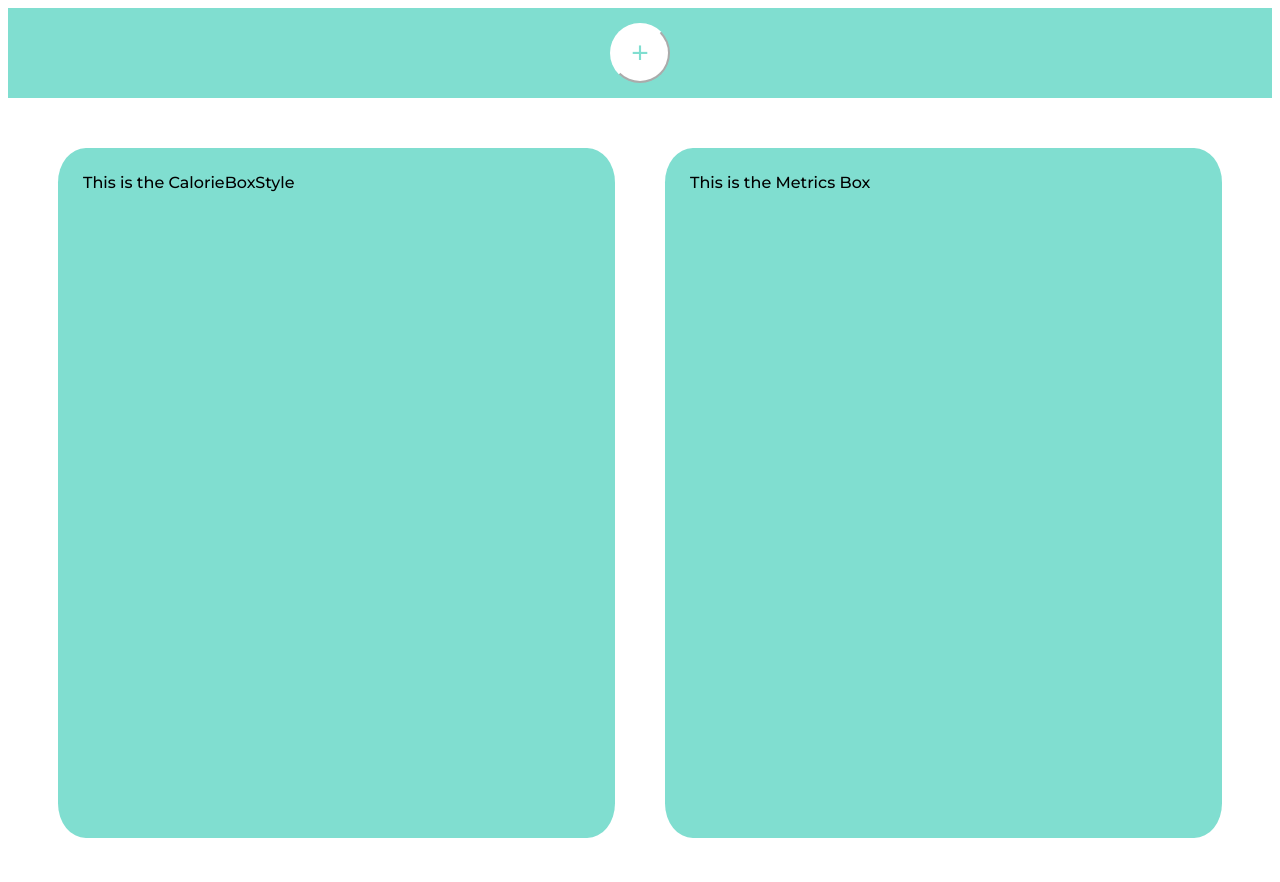
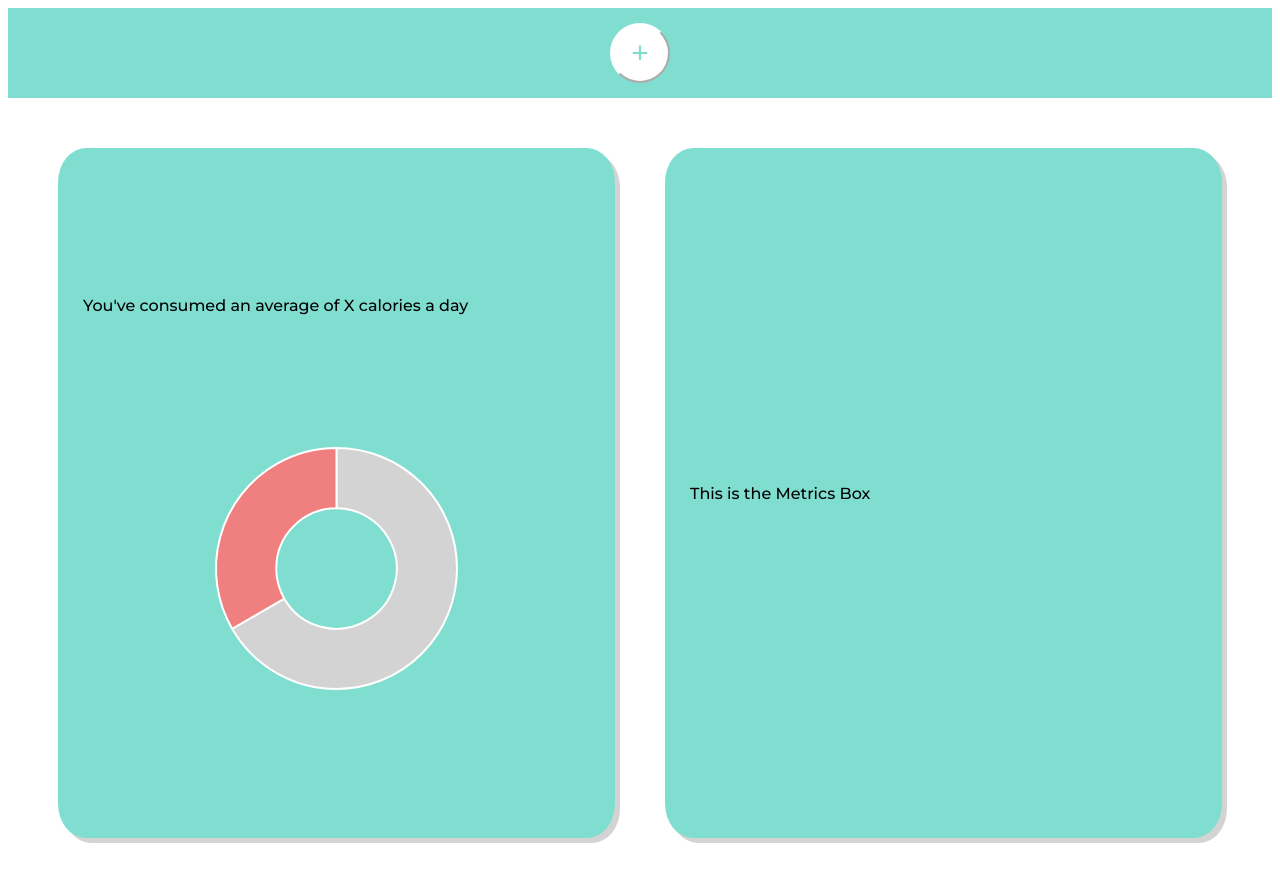
Before and after one commit to jzhengcode/SodaPOP, a React app: page / in a window 1280 px wide. Shown: the top 882 px of the page. Built offline with nearby package versions, Linux system fonts and the light colour scheme.

Commit message:
edited dashboard

```diff
--- a/client/src/StyledComponents/prop.style.js
+++ b/client/src/StyledComponents/prop.style.js
@@ -1,14 +1,18 @@
 import styled from 'styled-components';
 
 const MetricsBox = styled.div`
-  margin: ${props =>
-    props.calories ? '50px 25px 50px 50px' : '50px 50px 50px 25px'
-  };
+  margin: ${(props) => (props.calories ? '50px 25px 50px 50px' : '50px 50px 50px 25px')
+};
   width: 50%;
   height: 80%;
   padding: 25px;
   background-color: #80DED0;
   border-radius: 5%;
+  box-shadow: 5px 5px #d3d3d3;
+  display: flex;
+  flex-direction: column;
+  justify-content: space-evenly;
 `;
 
-export { MetricsBox };
+
+export default MetricsBox;
--- a/client/src/StyledComponents/static.style.js
+++ b/client/src/StyledComponents/static.style.js
@@ -29,5 +29,5 @@ const NavigationBarStyle = styled.div`
 export {
   AddEntryButtonStyle,
   DashboardStyle,
-  NavigationBarStyle
+  NavigationBarStyle,
 };
--- a/client/src/components/Dashboard.jsx
+++ b/client/src/components/Dashboard.jsx
@@ -1,7 +1,7 @@
 import React from 'react';
-
+import { Doughnut } from 'react-chartjs-2';
 import { DashboardStyle } from '../StyledComponents/static.style';
-import { MetricsBox } from '../StyledComponents/prop.style';
+import MetricsBox from '../StyledComponents/prop.style';
 
 class Dashboard extends React.Component {
   constructor(props) {
@@ -12,11 +12,19 @@ class Dashboard extends React.Component {
   }
 
   render() {
+    const data = {
+      datasets: [{
+        data: [2000, 1000],
+        backgroundColor: ['#D3D3D3', '#F08080']
+      }]
+    }
+
     if (!this.state.openModal) {
       return (
         <DashboardStyle>
           <MetricsBox calories={true}>
-            This is the CalorieBoxStyle
+            You've consumed an average of X calories a day
+            <Doughnut data={data} />
           </MetricsBox>
           <MetricsBox>
             This is the Metrics Box
--- a/package.json
+++ b/package.json
@@ -35,11 +35,13 @@
     "webpack-dev-server": "^3.11.0"
   },
   "dependencies": {
+    "chart.js": "^2.9.3",
     "dotenv": "^8.2.0",
     "express": "^4.17.1",
     "path": "^0.12.7",
     "pg": "^8.3.0",
     "react": "^16.13.1",
+    "react-chartjs-2": "^2.9.0",
     "react-dom": "^16.13.1",
     "styled-components": "^5.1.1"
   },
```
Also changed, not shown: .eslintrc.js (deleted), .eslintrc.json (added), 2 other files (tests, documents, lock files or other folders).
